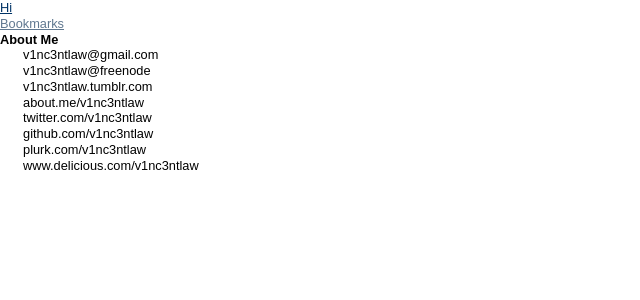
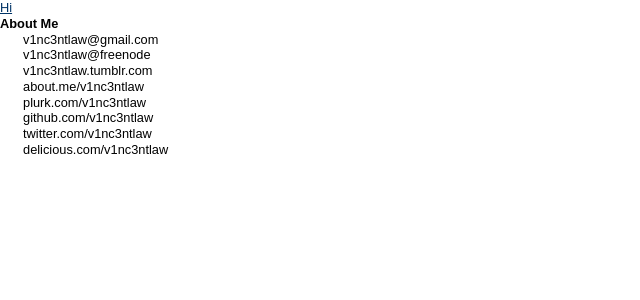
Before and after one commit to v1nc3ntlaw/v1nc3ntlaw.github.com, a Jekyll site: the page built from index.html, in a window 1280 px wide. Shown: the top 300 px of the page, without its empty margins (0-640 px from the left). Built offline with Jekyll 4.4.1, drawn with Linux system fonts in a browser that asks for light colours; nearby versions of some CDN libraries; Markdown is read by kramdown in place of the engine named in the settings.

Commit message:
remove bookmarks page

```diff
--- a/404.html
+++ b/404.html
@@ -13,9 +13,6 @@ a:hover { color: rgb(96, 73, 141) ; text-shadow: 2px 2px 2px rgba(36, 109, 56, 0
 span[frown] { transform: rotate(90deg); display:inline-block; color: #bbb; }
 </style>
 
-
-
-
 <details>
   <summary><h1>Not found</h1></summary>
   <p><span frown>:(</span></p>
--- a/_layouts/default.html
+++ b/_layouts/default.html
@@ -31,9 +31,6 @@
 
     <div id="header">
       <a href="/">Hi</a>
-      <div class="nav">
-        <a href="/links.html">Bookmarks</a>
-      </div>
     </div>
 
     {{ content }}
--- a/index.html
+++ b/index.html
@@ -11,10 +11,10 @@ title: Hi
       <li>v1nc3ntlaw@freenode</li>
       <li>v1nc3ntlaw.tumblr.com</li>
       <li>about.me/v1nc3ntlaw</li>
+      <li>plurk.com/v1nc3ntlaw</li>
+      <li>github.com/v1nc3ntlaw</li>
       <li>twitter.com/v1nc3ntlaw</li>
-      <li>github.com/v1nc3ntlaw</li>
-      <li>plurk.com/v1nc3ntlaw</li>
-      <li>www.delicious.com/v1nc3ntlaw</li>
+      <li>delicious.com/v1nc3ntlaw</li>
     </ul>
   </div>
 </div>
```
Also changed, not shown: links.html (deleted, +0 -14 lines).
